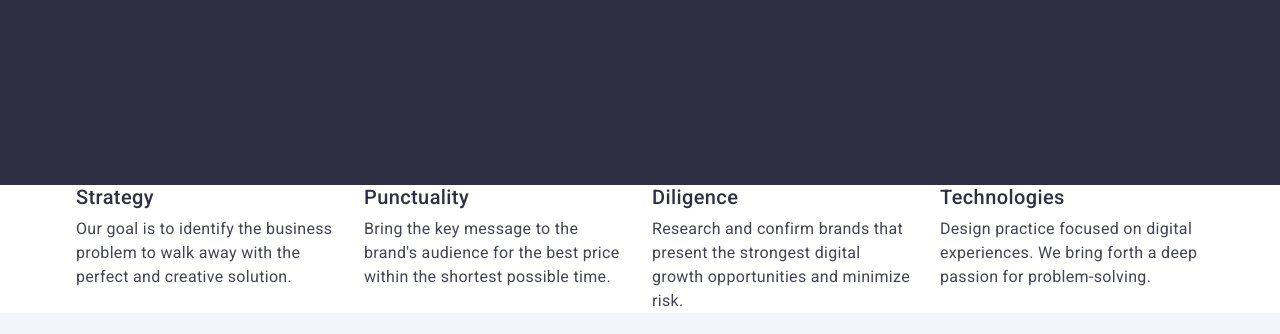
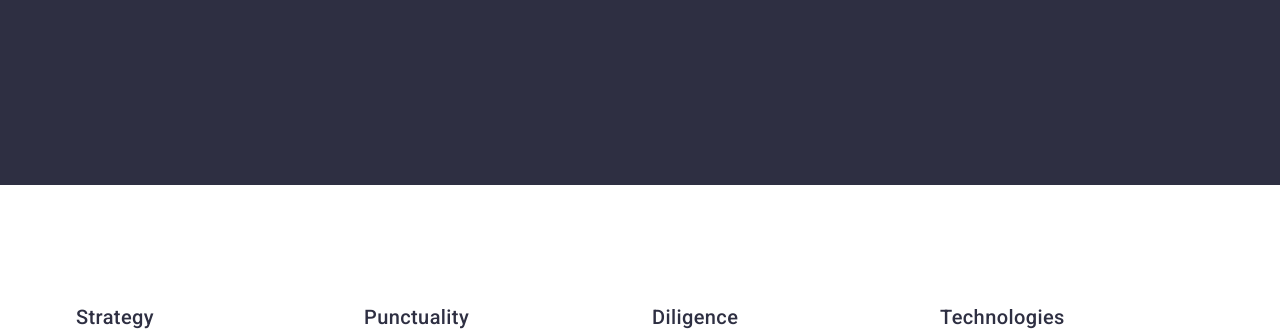
Before and after one commit to MariiaPoliak/goit-markup-hw-03, a plain HTML site: page index.html in a window 1280 px wide. Shown: the part 440-774 px from the top of the page. Drawn offline with nearby package versions, Linux system fonts and the light colour scheme.

Commit message:
commit message

```diff
--- a/css/styles.css
+++ b/css/styles.css
@@ -358,7 +358,9 @@ cursor: pointer;
 }
 
 /* Features */
-
+.features-section{
+    padding: 120px 0;
+}
 .features-title{
     font-weight: 700;
     font-size: 36px;
@@ -432,6 +434,7 @@ text-transform: capitalize;
 letter-spacing: 0.02em;
 color: #2e2f42;
 text-align: center;
+margin-bottom: 8px;
 }
 .portfolio-item{
     font-weight: 500;
--- a/index.html
+++ b/index.html
@@ -58,7 +58,7 @@
           <button type="button" class="button">Order Service</button>
         </div>
       </section>
-      <section>
+      <section class="features-section">
         <div class="container">
           <h2 class="visually-hidden">Features</h2>
           <ul class="features">
```
